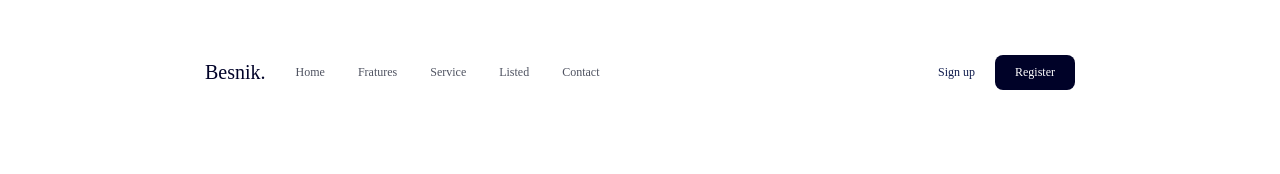
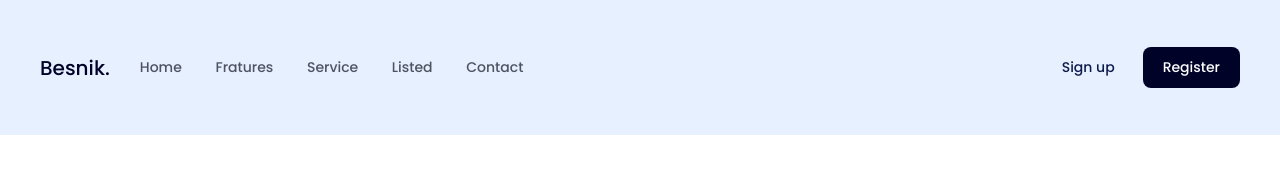
Before and after one commit to Bbromw/training, a plain HTML site: page index.html in a window 1280 px wide. Drawn offline with Linux system fonts and the light colour scheme.

Commit message:
add background color and adjust register button

```diff
--- a/index.html
+++ b/index.html
@@ -1,20 +1,23 @@
 <!DOCTYPE html>
 <html lang="en">
+
 <head>
     <meta charset="UTF-8">
     <meta http-equiv="X-UA-Compatible" content="IE=edge">
     <meta name="viewport" content="width=device-width, initial-scale=1.0">
     <title>Document</title>
     <link rel="stylesheet" href="style.css">
+    <link rel="preconnect" href="https://fonts.googleapis.com">
+    <link rel="preconnect" href="https://fonts.gstatic.com" crossorigin>
+    <link href="https://fonts.googleapis.com/css2?family=Poppins:wght@100;500&display=swap" rel="stylesheet">
 </head>
+
 <body>
     <div class="web">
-        <div class="header grid">
+        <div class="header">
+            <div class="grid">
                 <div class="header__nav">
-                <div class="nav__logo">
-                    Besnik.
-                </div>
-
+                    <div class="nav__logo"> Besnik. </div>
                     <ul class="nav__list">
                         <li class="nav__list-item">
                             <a href="" class="nav__list-item-link">Home</a>
@@ -32,17 +35,14 @@
                             <a href="" class="nav__list-item-link">Contact</a>
                         </li>
                     </ul>
-
                     <div class="nav__authority">
-                    <div class="nav__authority-element">
-                        Sign up
-                    </div>
-                    <div class="nav__authority-element nav__register">
-                        Register
+                        <div class="nav__authority-element"> Sign up </div>
+                        <div class="nav__authority-element nav__register"> Register </div>
                     </div>
                 </div>
             </div>
         </div>
     </div>
 </body>
+
 </html>
--- a/style.scss
+++ b/style.scss
@@ -1,66 +1,74 @@
-:root{
+:root {
     --primary-color: #000228;
-    --list-item-nav-color: #4F5361
+    --list-item-nav-color: #4F5361;
+    --background-color: #E6F0FF
 }
 
-*{
+* {
     box-sizing: inherit;
+    margin: 0;
 }
 
-html{
+html {
     font-size: 62.5%;
     box-sizing: border-box;
+    font-family: 'Poppins', sans-serif;
 }
 
-.grid{
+.header {
+    background-color: var(--background-color);
+}
+
+.grid {
     width: 1200px;
-    max-width:100%;
+    max-width: 100%;
     margin: 0 auto;
 }
 
-.header__nav{
-    padding: 47px 165px;
+.header__nav {
+    padding: 47px 0;
     display: flex;
     justify-items: center;
     align-items: center;
     justify-content: space-around;
-    .nav__logo{
+    width: 1110px;
+    .nav__logo {
         color: var(--primary-color);
         font-size: 2rem;
     }
-    .nav__list{
+    .nav__list {
         list-style: none;
-        font-size: 1.2rem;
+        font-size: 1.4rem;
         margin: 0 0;
         padding: 0;
         flex: 1;
     }
-    .nav__authority{
+    .nav__authority {
         display: flex;
         justify-content: center;
         align-items: center;
-        font-size: 1.2rem;
-    }
-}
-
-.nav__list-item{
+        font-size: 1.4rem;
+        .nav__list-item {
             display: inline-block;
             margin-left: 30px;
-    .nav__list-item-link{
+            &-link {
                 text-decoration: none;
                 color: var(--list-item-nav-color);
             }
         }
 
-.nav__authority-element{
-    margin-left: 10px;
+        &-element {
+            margin-left: 18px;
             color: #0F1B4C;
             padding: 0 10px;
-}
-
-.nav__register{
+            text-align: center;
+            .nav__register {
                 background-color: var(--primary-color);
                 color: white;
                 border-radius: 8px;
                 padding: 10px 20px;
+                line-height: 2.1rem;
             }
+        }
+    }
+}
```
Also changed, not shown: style.css, 1 other file. Lines whose indentation alone changed are shown as unchanged.
